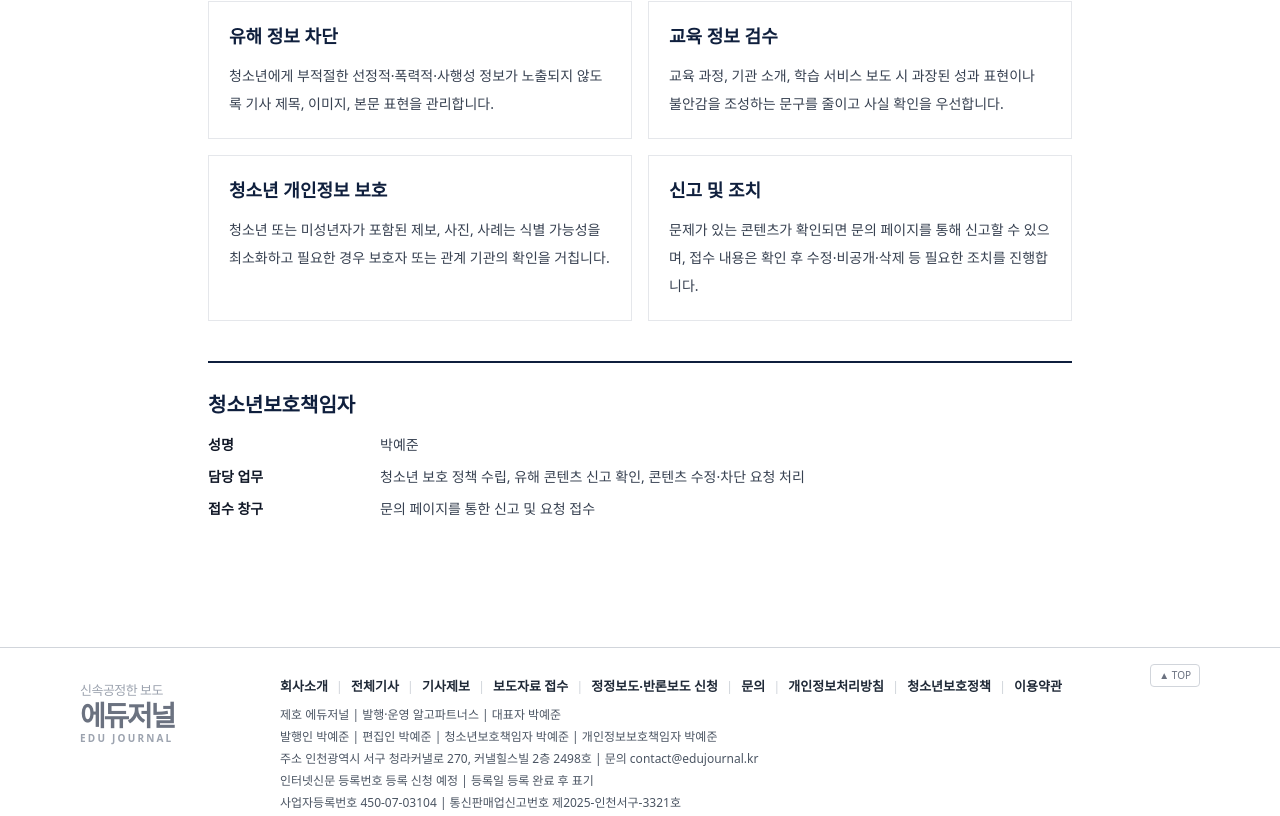
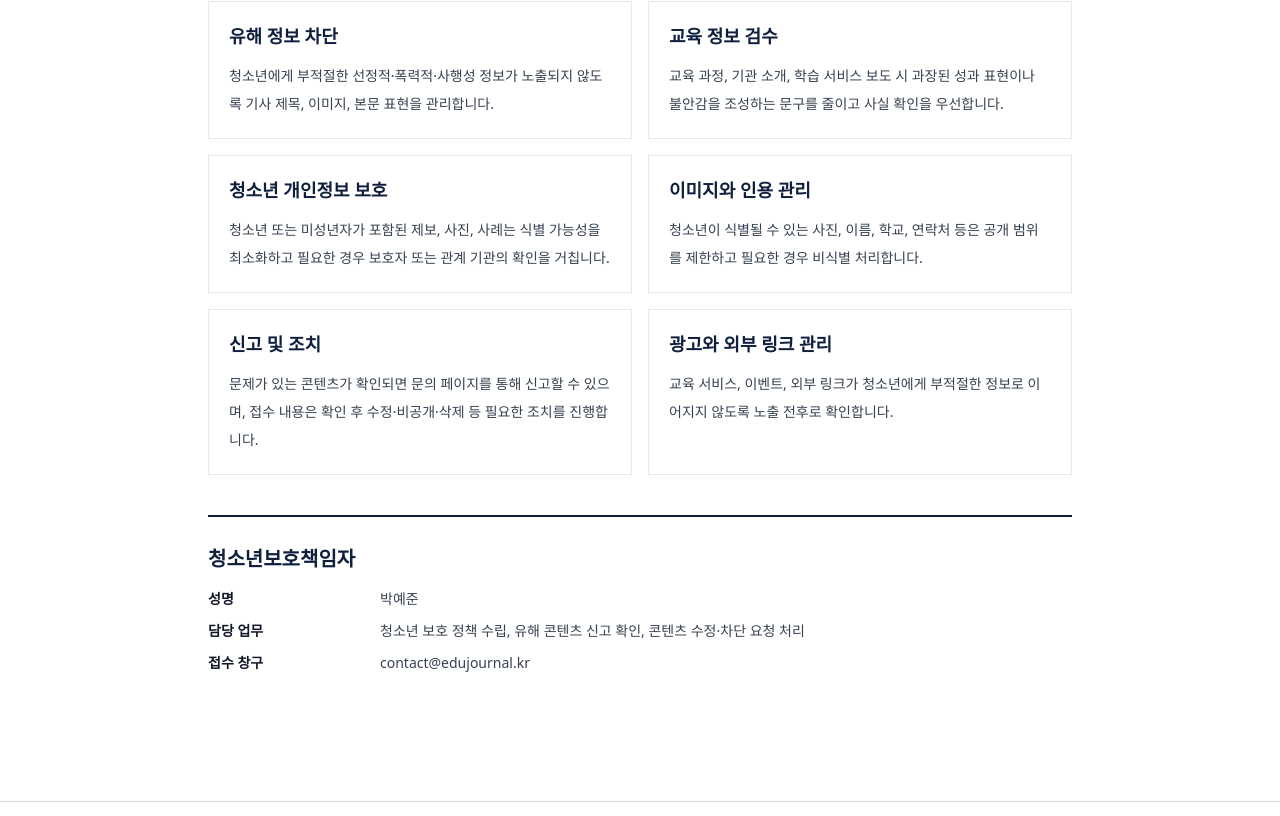
Before and after one commit to apark12321-ux/vision-media-mediaoffice, a Next.js app: page /youth-policy in a window 1280 px wide. Shown: the part 477-1293 px from the top of the page. Built offline with nearby package versions, Linux system fonts and the light colour scheme.

Commit message:
Strengthen youth protection policy

```diff
--- a/app/youth-policy/page.tsx
+++ b/app/youth-policy/page.tsx
@@ -4,7 +4,9 @@ const policies = [
   ['유해 정보 차단', '청소년에게 부적절한 선정적·폭력적·사행성 정보가 노출되지 않도록 기사 제목, 이미지, 본문 표현을 관리합니다.'],
   ['교육 정보 검수', '교육 과정, 기관 소개, 학습 서비스 보도 시 과장된 성과 표현이나 불안감을 조성하는 문구를 줄이고 사실 확인을 우선합니다.'],
   ['청소년 개인정보 보호', '청소년 또는 미성년자가 포함된 제보, 사진, 사례는 식별 가능성을 최소화하고 필요한 경우 보호자 또는 관계 기관의 확인을 거칩니다.'],
-  ['신고 및 조치', '문제가 있는 콘텐츠가 확인되면 문의 페이지를 통해 신고할 수 있으며, 접수 내용은 확인 후 수정·비공개·삭제 등 필요한 조치를 진행합니다.']
+  ['이미지와 인용 관리', '청소년이 식별될 수 있는 사진, 이름, 학교, 연락처 등은 공개 범위를 제한하고 필요한 경우 비식별 처리합니다.'],
+  ['신고 및 조치', '문제가 있는 콘텐츠가 확인되면 문의 페이지를 통해 신고할 수 있으며, 접수 내용은 확인 후 수정·비공개·삭제 등 필요한 조치를 진행합니다.'],
+  ['광고와 외부 링크 관리', '교육 서비스, 이벤트, 외부 링크가 청소년에게 부적절한 정보로 이어지지 않도록 노출 전후로 확인합니다.']
 ] as const;
 
 export default function YouthPolicyPage() {
@@ -28,7 +30,7 @@ export default function YouthPolicyPage() {
         <dl className="mt-4 grid gap-3 text-sm md:grid-cols-[160px_1fr]">
           <dt className="font-black text-gray-900">성명</dt><dd>박예준</dd>
           <dt className="font-black text-gray-900">담당 업무</dt><dd>청소년 보호 정책 수립, 유해 콘텐츠 신고 확인, 콘텐츠 수정·차단 요청 처리</dd>
-          <dt className="font-black text-gray-900">접수 창구</dt><dd>문의 페이지를 통한 신고 및 요청 접수</dd>
+          <dt className="font-black text-gray-900">접수 창구</dt><dd>contact@edujournal.kr</dd>
         </dl>
       </section>
     </main>
```
